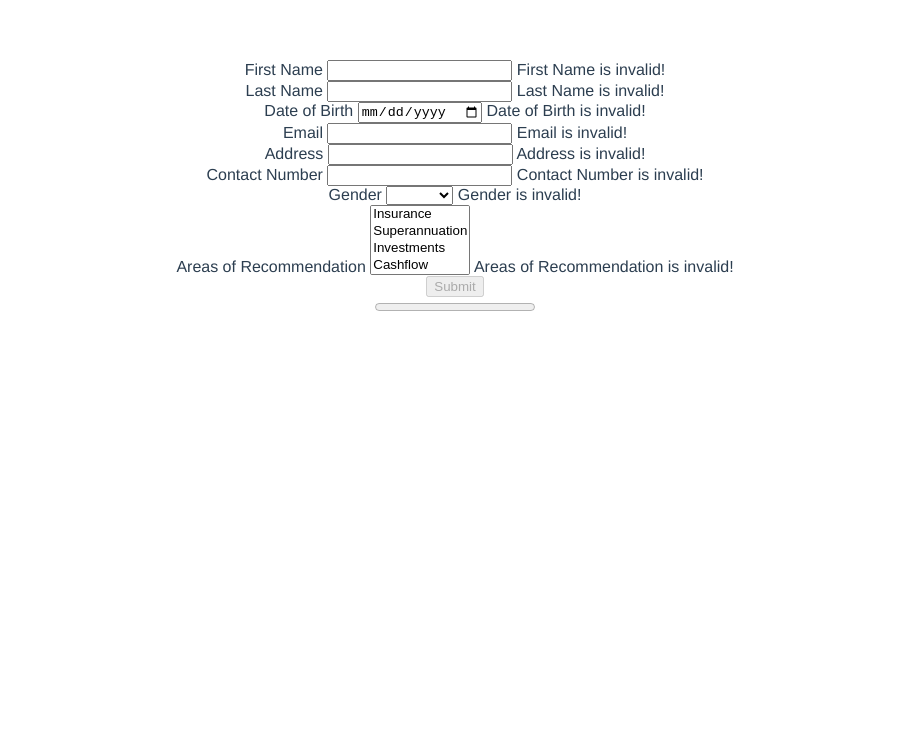
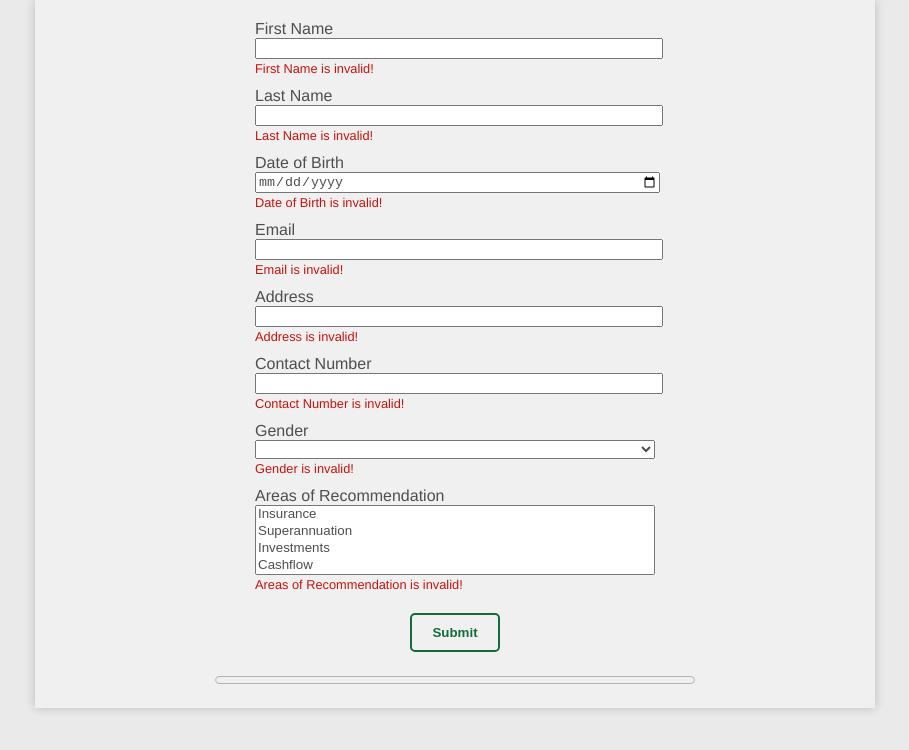
Before and after one commit to elasticmind/nod-tibor-zombory, a Vue app: page / in a window 1280 px wide. Shown: the top 750 px of the page, without its empty margins (185-1094 px from the left). Built offline with nearby package versions, Linux system fonts and the light colour scheme.

Commit message:
Add basic design

```diff
--- a/src/App.vue
+++ b/src/App.vue
@@ -1,6 +1,6 @@
 <template>
   <div id="app">
-    <app-form @submit="onFormSubmit" @revalidated="revalidated" />
+    <app-form class="form" @submit="onFormSubmit" @revalidated="revalidated" />
     <progress :value="allCount - invalidCount" :max="allCount" />
   </div>
 </template>
@@ -35,10 +35,36 @@ export default {
 </script>
 
 <style lang="scss">
+html {
+  box-sizing: border-box;
+}
+
+body {
+  margin: 0;
+  background-color: #eaeaea;
+  overflow-x: hidden;
+}
+
 #app {
   font-family: Avenir, Helvetica, Arial, sans-serif;
-  text-align: center;
-  color: #2c3e50;
-  margin-top: 60px;
+  width: 80%;
+  max-width: 800px;
+  padding: 20px;
+  margin: auto;
+  background-color: #f0f0f0;
+  box-shadow: 0 0 10px rgba(0, 0, 0, 0.2);
+}
+
+@media screen and (max-width: 960px) {
+  #app {
+    width: 100%;
+  }
+}
+
+progress {
+  display: block;
+  width: 60%;
+  margin: auto;
+  margin-top: 20px;
 }
 </style>
--- a/src/components/AppForm.vue
+++ b/src/components/AppForm.vue
@@ -1,10 +1,17 @@
 <template>
-  <form @submit.prevent="submit">
-    <div v-for="inputConfig in $_config" :key="inputConfig.id">
-      <label :for="inputConfig.name">
-        {{ inputConfig.name }}
+  <form class="form" @submit.prevent="submit">
+    <div
+      v-for="inputConfig in $_config"
+      :key="inputConfig.id"
+      class="labeled-input"
+    >
+      <label :for="inputConfig.name" class="label">
+        <span class="label-text">
+          {{ inputConfig.name }}
+        </span>
         <input
           v-if="inputConfig.type === 'short-text'"
+          class="input"
           type="text"
           :name="inputConfig.name"
           maxlength="10"
@@ -15,6 +22,7 @@
         />
         <input
           v-if="inputConfig.type === 'date'"
+          class="input"
           type="date"
           :name="inputConfig.name"
           :title="inputConfig.description"
@@ -24,6 +32,7 @@
         />
         <input
           v-if="inputConfig.type === 'email'"
+          class="input"
           type="email"
           :name="inputConfig.name"
           :title="inputConfig.description"
@@ -33,6 +42,7 @@
         />
         <input
           v-if="inputConfig.type === 'long-text'"
+          class="input"
           type="text"
           :name="inputConfig.name"
           maxlength="50"
@@ -43,6 +53,7 @@
         />
         <input
           v-if="inputConfig.type === 'phone-number'"
+          class="input"
           type="tel"
           :name="inputConfig.name"
           :title="inputConfig.description"
@@ -52,6 +63,7 @@
         />
         <select
           v-if="inputConfig.type === 'dropdown'"
+          class="select"
           :name="inputConfig.name"
           :title="inputConfig.description"
           v-model="$data.form[inputConfig.name]"
@@ -68,6 +80,7 @@
         </select>
         <select
           v-if="inputConfig.type === 'multi-select'"
+          class="select"
           :name="inputConfig.name"
           multiple
           :title="inputConfig.description"
@@ -84,11 +97,16 @@
           </option>
         </select>
       </label>
-      <span v-if="invalidFieldNames.has(inputConfig.name)">
+      <span
+        v-if="invalidFieldNames.has(inputConfig.name)"
+        class="error-message"
+      >
         {{ inputConfig.name }} is invalid!
       </span>
     </div>
-    <button type="submit" :disabled="!!invalidFieldNames.size">Submit</button>
+    <button type="submit" :disabled="!!invalidFieldNames.size" class="submit">
+      Submit
+    </button>
   </form>
 </template>
 
@@ -156,4 +174,54 @@ export default {
 };
 </script>
 
-<style scoped lang="scss"></style>
+<style scoped lang="scss">
+$color-dark: rgb(78, 78, 78);
+$color-light: rgb(233, 233, 233);
+$color-action: rgb(19, 107, 59);
+$color-error: rgb(197, 19, 13);
+
+.form {
+}
+
+.labeled-input {
+  width: 50%;
+  margin: auto;
+  margin-bottom: 10px;
+}
+
+.label-text {
+  color: $color-dark;
+  display: block;
+}
+
+.input,
+.select {
+  color: $color-dark;
+  display: block;
+  width: 100%;
+}
+
+.submit {
+  color: $color-action;
+  background-color: transparent;
+  font-weight: bold;
+  border: 2px solid $color-action;
+  border-radius: 5px;
+  padding: 10px 20px;
+  display: block;
+  cursor: pointer;
+  margin: auto;
+  margin-top: 20px;
+  transition: all 0.2s ease-in-out;
+
+  &:hover {
+    background-color: $color-action;
+    color: $color-light;
+  }
+}
+
+.error-message {
+  color: $color-error;
+  font-size: 0.8rem;
+}
+</style>
```
